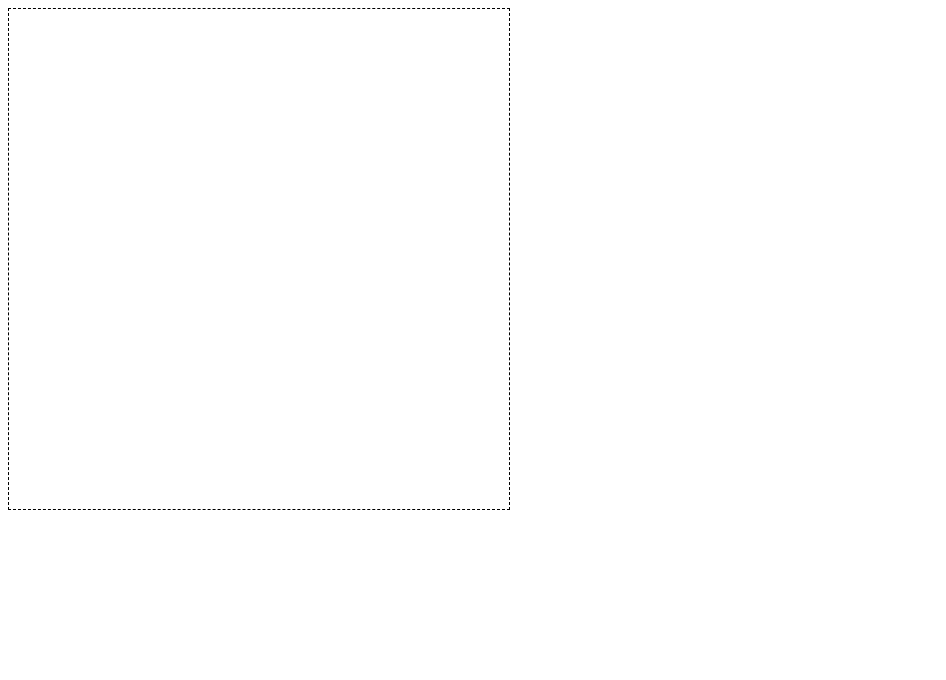
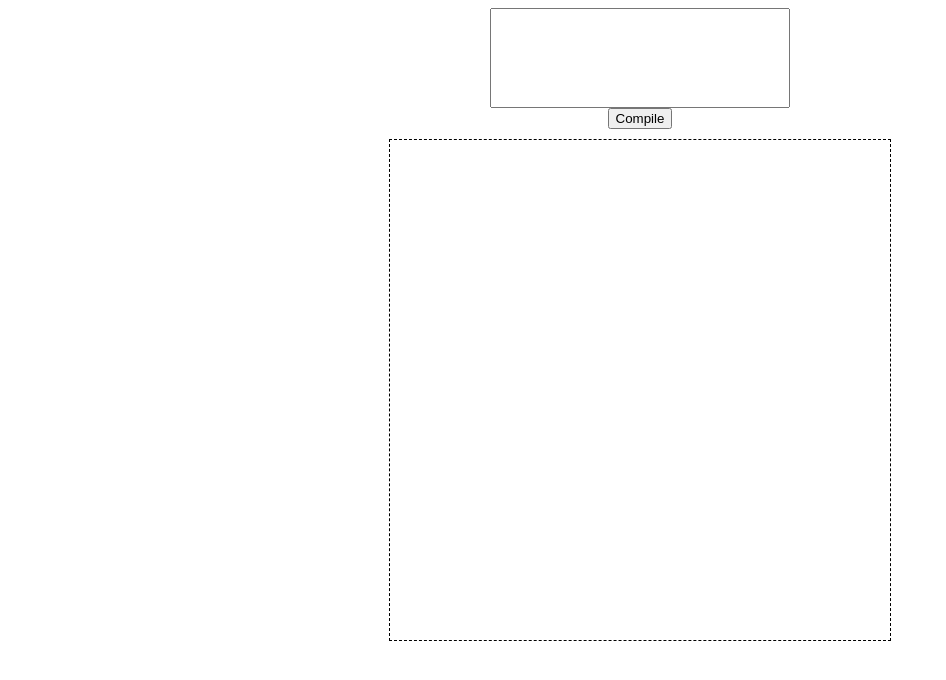
Before and after one commit to zacharysang/drawL, a website: page webapp_src/index.html in a window 1280 px wide. Shown: the whole page, without its empty margins (0-946 px from the left). Drawn offline with Linux system fonts and the light colour scheme; files that its build step writes are made by us from their sources.

Commit message:
Put compile functionality in a function

```diff
--- a/webapp_src/index.html
+++ b/webapp_src/index.html
@@ -1,13 +1,28 @@
 <html>
     <head>
         <style>
+            .content {
+                display: flex;
+                flex-direction: column;
+                align-items: center;
+            }
+
+            [type='textarea'] {
+                height: 100px;
+                width: 300px;
+            }
+
             canvas {
                 border: 1px dashed black;
+                margin: 10px;
             }
         </style>
     </head>
     <body>
-        <div>
+        <div class="content">
+            <input type="textarea" id="drawL_input">
+            </input>
+            <input type="button" value="Compile" id="drawL_compile"></input>
             <canvas id="test_canvas" width="500px" height="500px">
             </canvas>
             <script src="/api/project/file/drawL/webapp/main.js"></script>
```
Also changed, not shown: webapp_src/index.js (+9 -1 lines).
